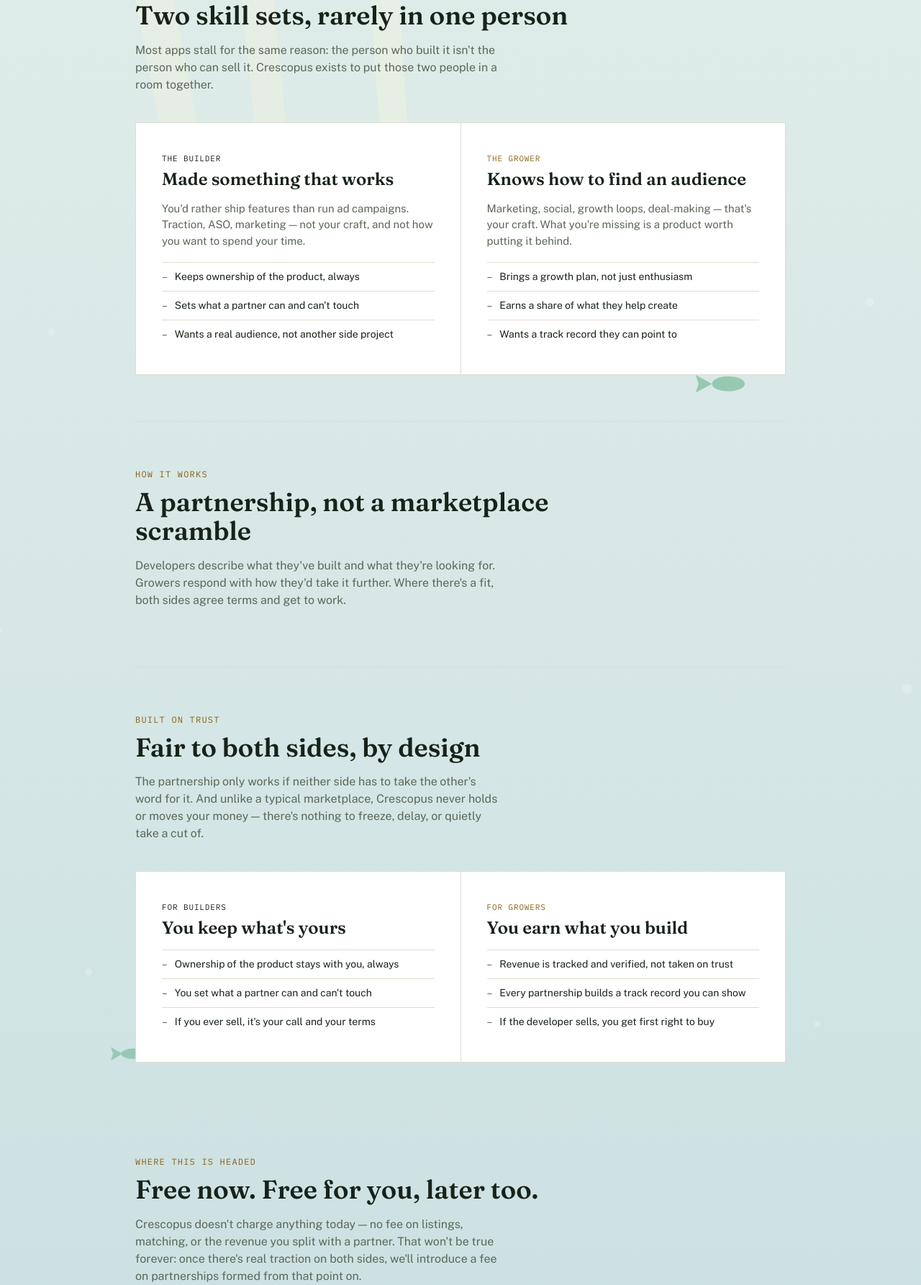
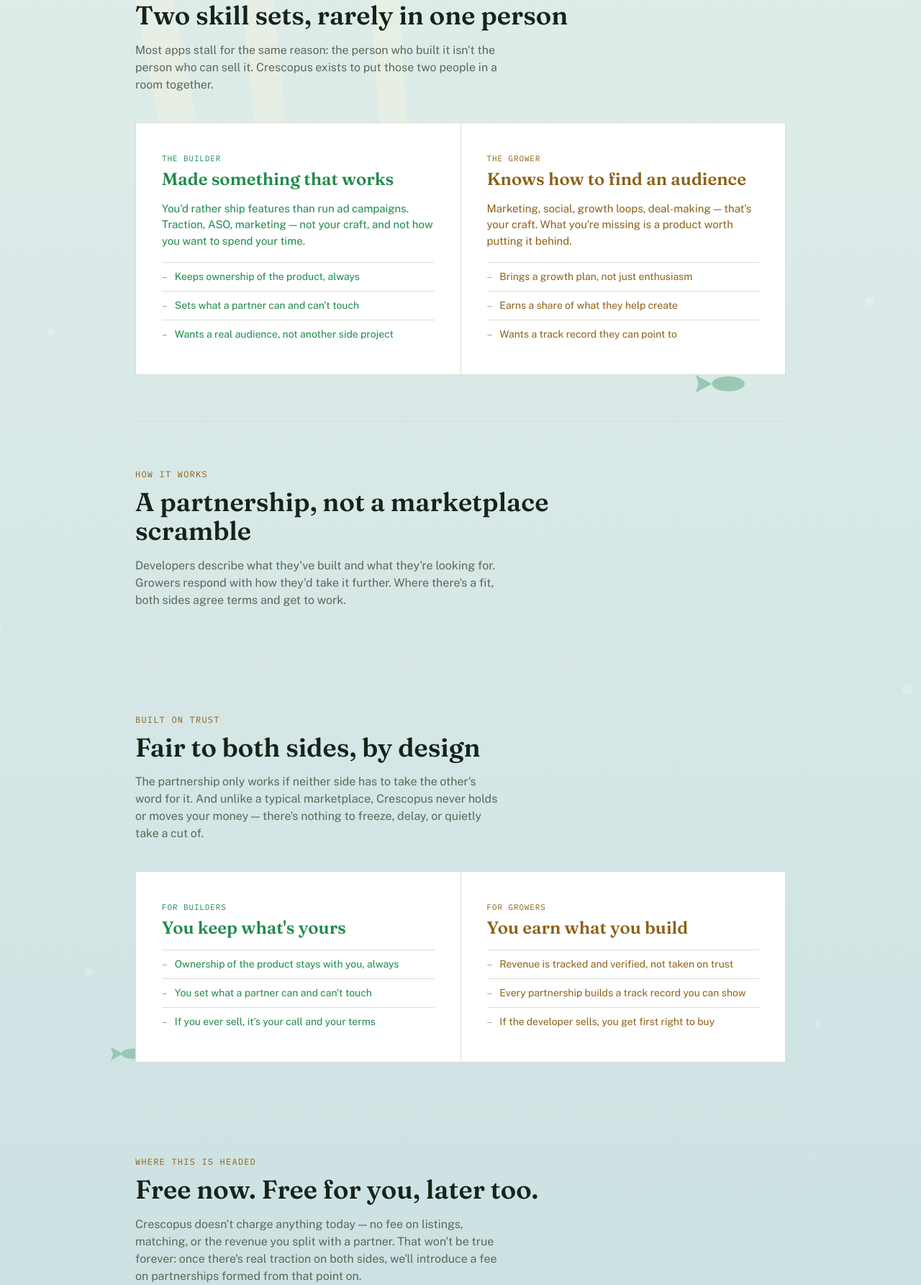
Before and after one commit to paulj189/crescopus, a Flask app: page / in a window 1280 px wide. Shown: the part 656-2441 px from the top of the page at 72% size. Run offline with Flask 3, Linux system fonts and the light colour scheme.

Commit message:
Update style.css

```diff
--- a/app/static/css/style.css
+++ b/app/static/css/style.css
@@ -89,7 +89,7 @@
 /* Builder/grower brand colours — kept consistent with the marketing pages:
    builder/developer = ink, grower/monetiser = brass-ink. Use on any tag or
    inline text that is specifically about one role, on a white card background. */
-.tag-builder,.text-builder{color:var(--ink);}
+.tag-builder,.text-builder{color:var(--emerald);}
 .tag-grower,.text-grower{color:var(--brass-ink);}
 .empty{color:var(--muted);font-family:var(--mono);font-size:13px;padding:20px 0;}
 
@@ -147,7 +147,7 @@
 .roles{display:grid;grid-template-columns:1fr 1fr;gap:1px;background:var(--line);border:1px solid var(--line);}
 .role{background:var(--panel);padding:36px;}
 .role-tag{font-family:var(--mono);font-size:11px;letter-spacing:0.08em;text-transform:uppercase;margin-bottom:16px;}
-.role.builder .role-tag{color:var(--ink);}
+.role.builder .role-tag{color:var(--emerald);}
 .role.grower .role-tag{color:var(--brass-ink);}
 .role h3{font-family:var(--serif);font-size:24px;font-weight:600;margin:0 0 12px;}
 .role p{color:var(--muted);font-size:15px;margin:0 0 18px;}
@@ -182,5 +182,11 @@
 }
 
 /* Builder/grower role colour fix — forced to win regardless of source order */
-.role.builder .role-tag,.tag-builder,.text-builder{color:var(--ink) !important;}
+.role.builder .role-tag,.tag-builder,.text-builder{color:var(--emerald) !important;}
 .role.grower .role-tag,.tag-grower,.text-grower{color:var(--brass-ink) !important;}
+
+/* Whole-card text tinted by role, not just the small label */
+.role.builder h3,.role.builder p,.role.builder li{color:var(--emerald) !important;}
+.role.grower h3,.role.grower p,.role.grower li{color:var(--brass-ink) !important;}
+.role.builder li::before{color:var(--emerald) !important;opacity:0.6;}
+.role.grower li::before{color:var(--brass-ink) !important;opacity:0.6;}
```
